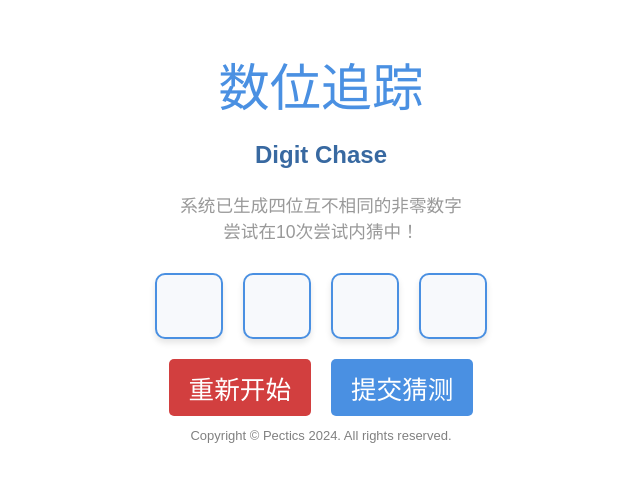
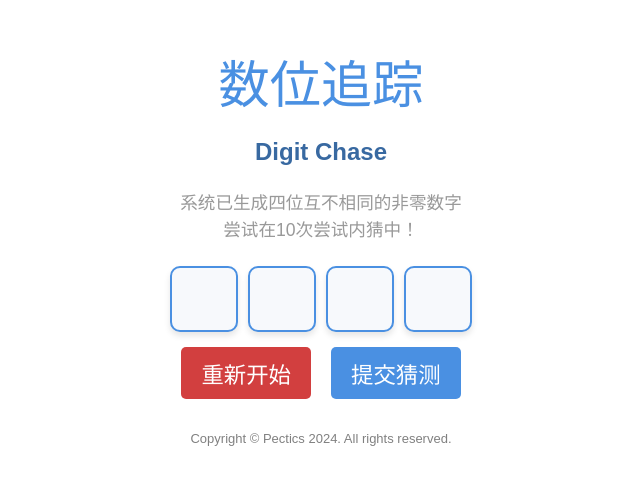
Before and after one commit to Pectics/Digit-Chase, a Vue app: page / in a window 1280 px wide. Shown: the part 164-648 px from the top of the page, without its empty margins (319-959 px from the left). Built offline with nearby package versions, Linux system fonts and the light colour scheme.

Commit message:
修改历史猜测显示方式；删除无关文件

```diff
--- a/src/components/Game.vue
+++ b/src/components/Game.vue
@@ -19,17 +19,15 @@
 
         <button v-if="!gameOver" @click="submitGuess" class="commit">提交猜测</button>
 
-        <div style="color: gray; font-size: small;">Copyright &copy; Pectics 2024. All rights reserved.</div>
-
-        <div class="attempts">
-            <ul>
+        <ul>
                 <li v-for="(attempt, index) in attempts" :key="index">
                     <strong>猜测{{ ['一', '二', '三', '四', '五', '六', '七', '八', '九', '十'][index]
                         }}</strong>&nbsp;&nbsp;&nbsp;&nbsp;{{
                             attempt.guess.join(' &nbsp;') }} &nbsp;- &nbsp;{{ attempt.A }}A {{ attempt.B }}B
                 </li>
             </ul>
-        </div>
+
+        <div style="color: gray; font-size: small; margin-top: 10px;">Copyright &copy; Pectics 2024. All rights reserved.</div>
     </div>
 </template>
 
@@ -157,7 +155,7 @@ input[type='number']::-webkit-outer-spin-button {
 input {
     width: 60px;
     height: 60px;
-    margin: 10px;
+    margin: 5px;
     text-align: center;
     font-size: 2.5rem;
     border: 2px solid #4a90e2;
@@ -178,7 +176,7 @@ input:focus {
 button {
     padding: 10px 20px;
     margin: 10px;
-    font-size: 1.6rem;
+    font-size: 1.4rem;
     color: white;
     border: none;
     border-radius: 5px;
@@ -216,13 +214,4 @@ p {
     font-size: 1.1rem;
     color: #999;
 }
-
-.attempts {
-    position: absolute;
-    top: 30%;
-    right: 100px;
-    max-width: 200px;
-    padding: 10px;
-    z-index: 10;
-}
 </style>
```
Also changed, not shown: 1 other file (tests, documents, lock files or other folders).
